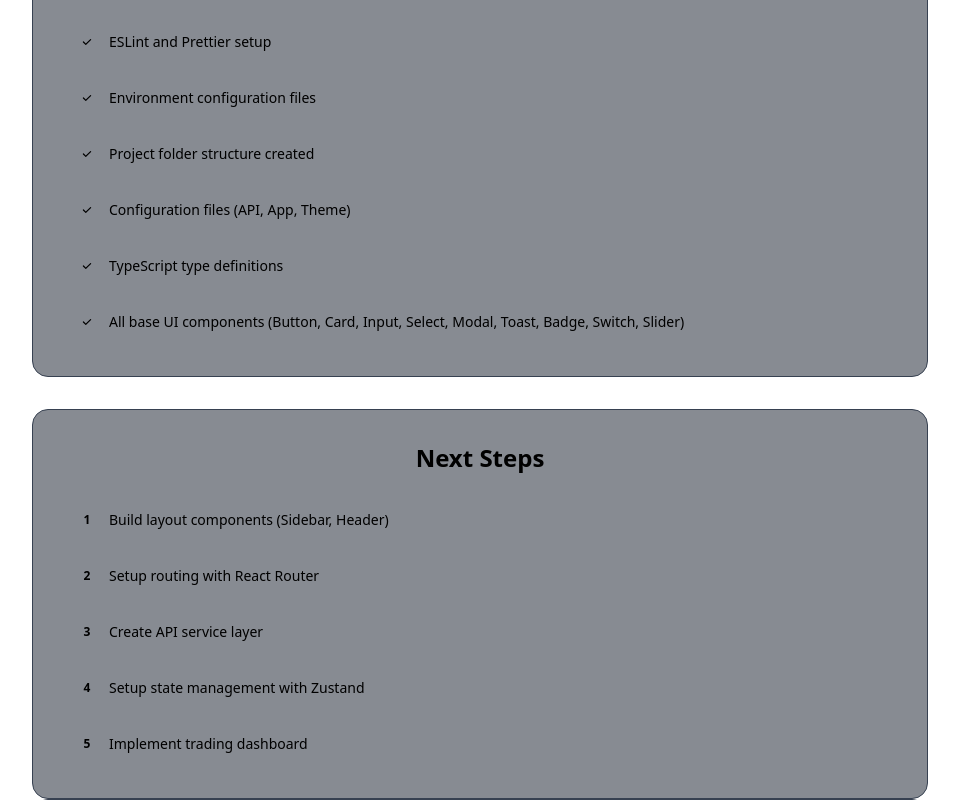
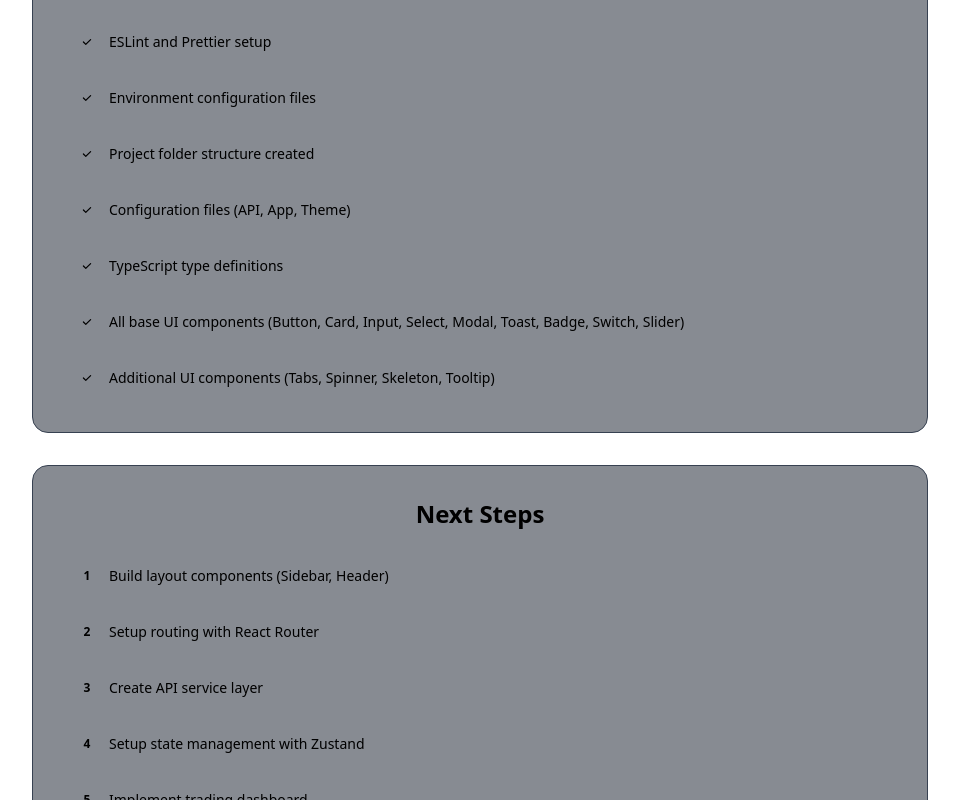
Before and after one commit to jignesh2795/freqtrade-ui, a React app in the folder frontend/: page / in a window 1280 px wide. Shown: the part 811-1611 px from the top of the page, without its empty margins (160-1119 px from the left). Built offline with nearby package versions, Linux system fonts and the light colour scheme; no server answers; the HTML template or start-up script is replaced by a standard one.

Commit message:
docs: update documentation to include additional UI components

```diff
--- a/frontend/src/App.tsx
+++ b/frontend/src/App.tsx
@@ -76,6 +76,7 @@ function App() {
                 'Configuration files (API, App, Theme)',
                 'TypeScript type definitions',
                 'All base UI components (Button, Card, Input, Select, Modal, Toast, Badge, Switch, Slider)',
+                'Additional UI components (Tabs, Spinner, Skeleton, Tooltip)',
               ].map((task, index) => (
                 <div
                   key={index}
```
Also changed, not shown: 1 other file (tests, documents, lock files or other folders).
